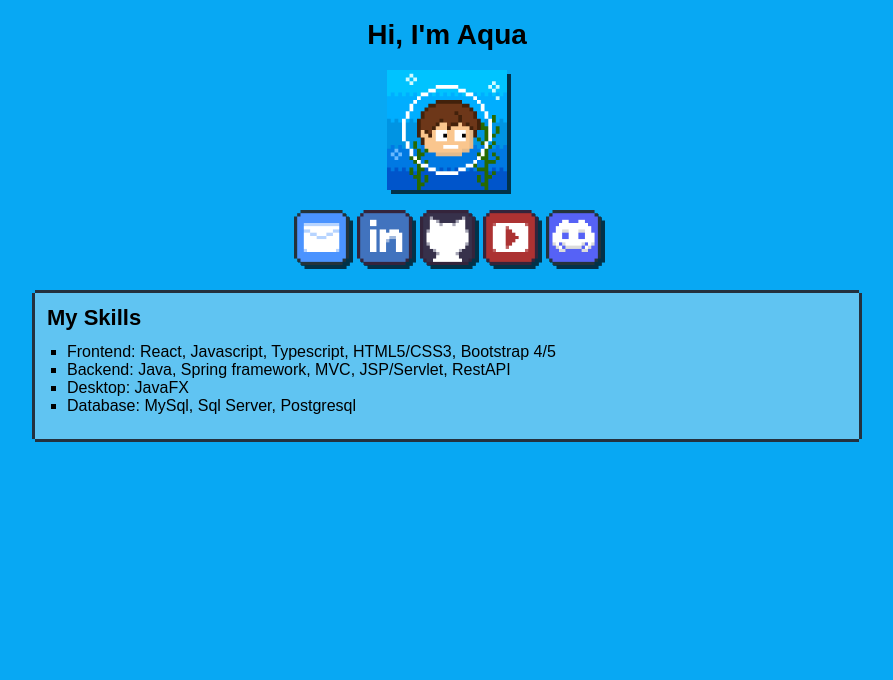
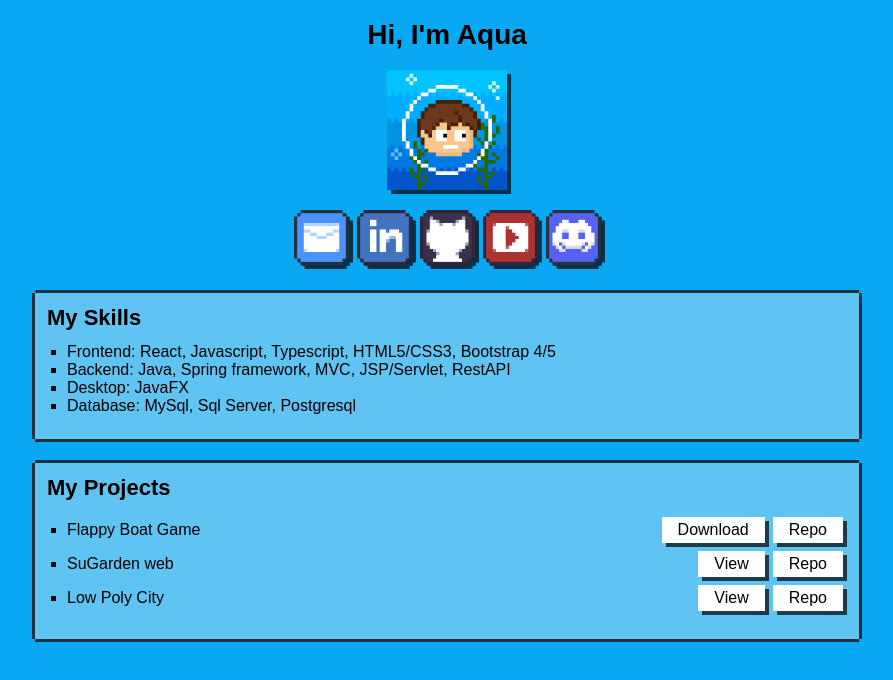
Before and after one commit to aquapaka/aquapaka.github.io, a Svelte app: page / in a window 1280 px wide. Shown: the top 680 px of the page, without its empty margins (193-1086 px from the left). Built offline with nearby package versions, Linux system fonts and the light colour scheme; a web font is replaced by a local one.

Commit message:
Add projects section

```diff
--- a/src/App.svelte
+++ b/src/App.svelte
@@ -2,6 +2,7 @@
   import Avatar from "./lib/components/Avatar.svelte";
   import SocialMediaLinks from "./lib/components/SocialMediaLinks.svelte";
   import InformationSection from "./lib/components/InformationSection.svelte";
+  import ProjectSection from "./lib/components/ProjectSection.svelte";
 
   let secretTheme = false;
   let isLoading = false;
@@ -13,7 +14,7 @@
   <Avatar bind:secretTheme={secretTheme}/>
   <SocialMediaLinks/>
   <InformationSection {isLoading} {secretTheme}/>
-  <!--  <ProjectBox projects={projects} isLoading={loading} secretTheme={secretTheme}/>-->
+  <ProjectSection {isLoading} {secretTheme}/>
 </main>
 
 <style>
--- /dev/null
+++ b/src/lib/components/DropShadowNormalButton.svelte
@@ -0,0 +1,36 @@
+<script lang="ts">
+  export let href;
+  export let target;
+  $: displayType = href ? "inline-block" : "none";
+</script>
+
+<a {href} {target} style:display={displayType}><slot/></a>
+
+<style>
+    a {
+        color: #000;
+        text-decoration: none;
+        background: #fff;
+        margin: 4px;
+        padding: 4px 16px;
+        filter: drop-shadow(4px 4px rgba(0, 0, 0, 0.7));
+    }
+
+    @media (hover: hover) {
+        a:hover {
+            filter: drop-shadow(8px 8px rgba(0, 0, 0, 0.7));
+            transform: translate(-2px, -2px);
+        }
+    }
+
+    a:active {
+        filter: drop-shadow(2px 2px rgba(0, 0, 0, 0.7));
+        transform: translate(2px, 2px);
+    }
+
+    @media screen and (max-width: 500px) {
+        a {
+            padding: 4px 8px;
+        }
+    }
+</style>
--- /dev/null
+++ b/src/lib/components/ProjectSection.svelte
@@ -0,0 +1,79 @@
+<script lang="ts">
+  import { slide } from "svelte/transition";
+
+  import DropShadowNormalButton from "./DropShadowNormalButton.svelte";
+
+  const projects = [
+    {name: "Flappy Boat Game", websiteUrl: "", downloadUrl: "https://github.com/aquapaka/flappy-boat-javafx/releases/download/release/flappy-boat-javafx-1.0.jar", repositoryUrl: "https://github.com/aquapaka/flappy-boat-javafx"},
+    {name: "SuGarden web", websiteUrl: "https://aquapaka.github.io/sugarden-webapp/", downloadUrl: "", repositoryUrl: "https://github.com/aquapaka/sugarden-webapp"},
+    {name: "Low Poly City", websiteUrl: "https://aquapaka.github.io/three-ts-city/", downloadUrl: "", repositoryUrl: "https://github.com/aquapaka/three-ts-city"},
+  ]
+
+  export let isLoading;
+  export let secretTheme;
+  $: backgroundColor = secretTheme ? "#fcda96" : "#60c4f2";
+</script>
+
+{#if !isLoading}
+  <div style:background={backgroundColor} transition:slide="{{delay: 250, duration: 500}}">
+    <h2>My Projects</h2>
+    <ul>
+      {#each projects as project}
+        <li>
+          <span class="project-item">
+            {project.name}
+            <span>
+              <DropShadowNormalButton href={project.websiteUrl} target="_blank">View</DropShadowNormalButton>
+              <DropShadowNormalButton href={project.downloadUrl} target="_self">Download</DropShadowNormalButton>
+              <DropShadowNormalButton href={project.repositoryUrl} target="_blank">Repo</DropShadowNormalButton>
+            </span>
+          </span>
+        </li>
+      {/each}
+    </ul>
+  </div>
+{/if}
+
+<style>
+    div {
+        background: var(--backgroundColor);
+        max-width: 800px;
+        margin: 24px auto;
+        padding: 12px;
+        -webkit-box-shadow: 0 3px #23313f, 0px -3px #23313f, 3px 0px #23313f, -3px 0px #23313f;
+        box-shadow: 0 3px #23313f, 0px -3px #23313f, 3px 0px #23313f, -3px 0px #23313f;
+    }
+
+    ul {
+        padding: 0 0 0 20px;
+        margin: 12px 0;
+    }
+
+    li {
+        list-style: square;
+    }
+
+    .project-item {
+        display: flex;
+        justify-content: space-between;
+        align-items: center;
+    }
+
+    span {
+        display: flex;
+    }
+
+    .project-item span {
+        display: flex;
+    }
+
+    h2 {
+        margin: 0;
+    }
+
+    @media screen and (max-width: 512px) {
+        div {
+            padding: 6px;
+        }
+    }
+</style>
```
